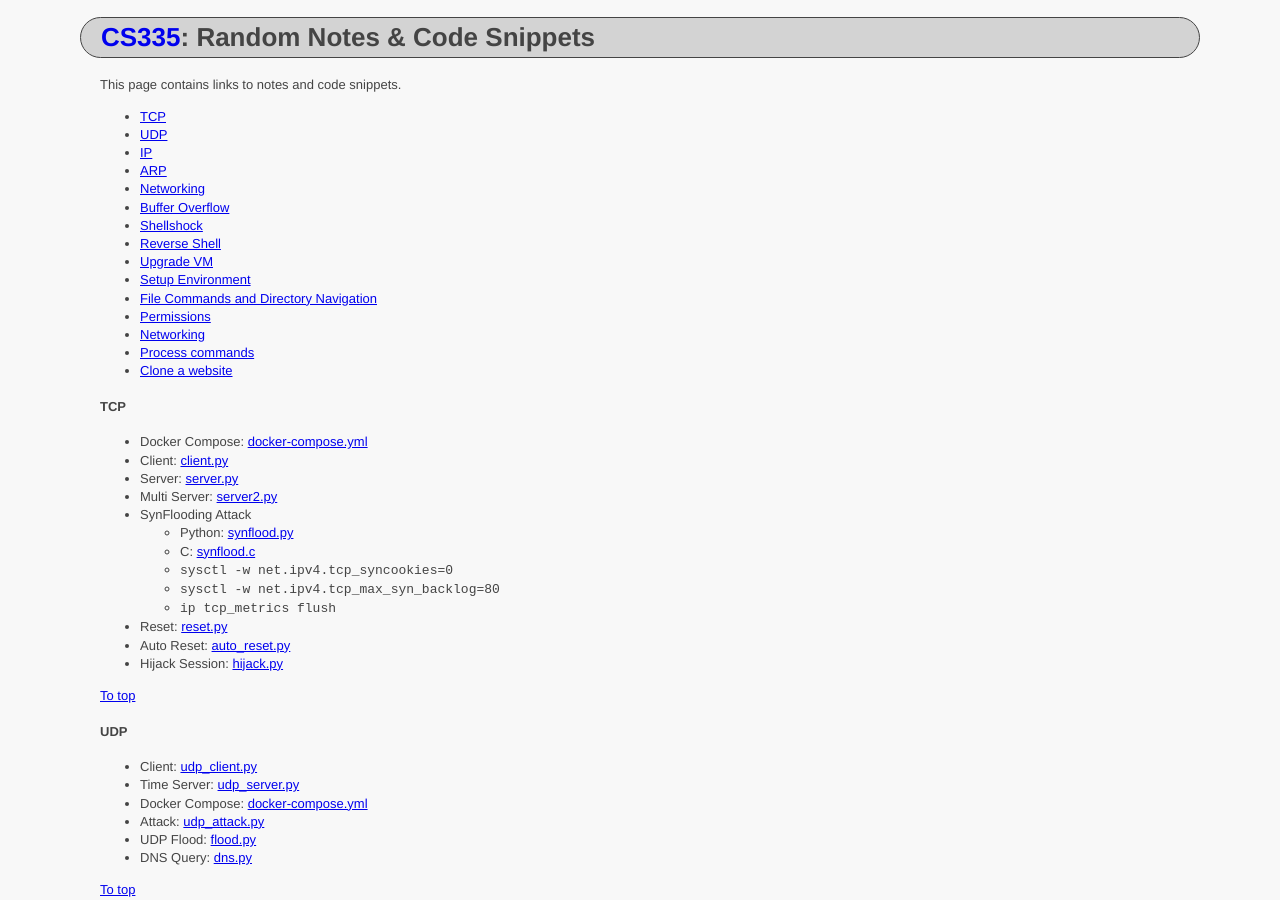
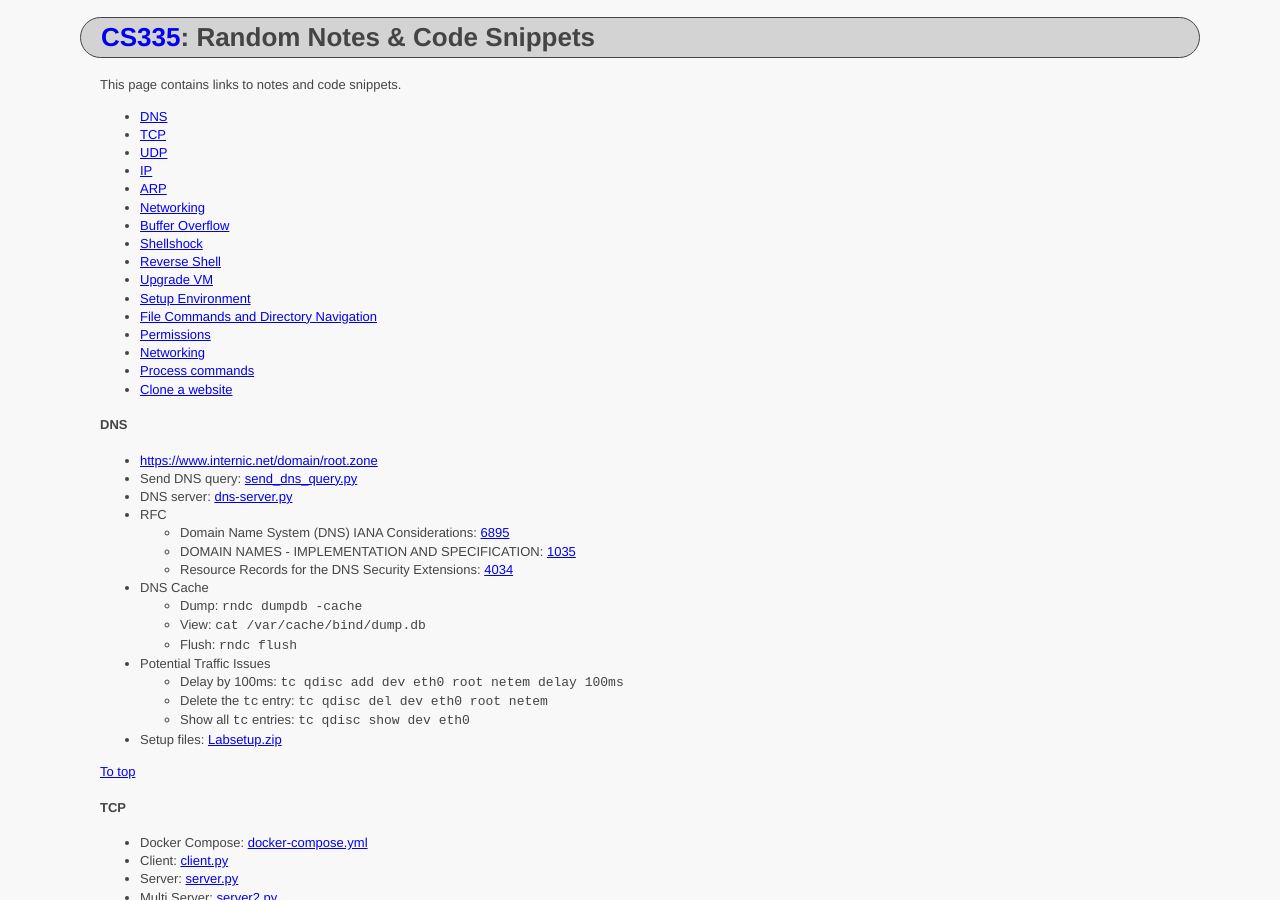
Before and after one commit to ycpcs/cs335-spring2026, a Jekyll site: the page built from notes/index.md, in a window 1280 px wide and 900 px high. Built offline with Jekyll 4.4.1, drawn with Linux system fonts in a browser that asks for light colours.

Commit message:
add dns notes

````diff
--- a/notes/index.md
+++ b/notes/index.md
@@ -6,6 +6,7 @@ title: "Random Notes & Code Snippets"
 
 This page contains links to notes and code snippets.
 
+- [DNS](#dns)
 - [TCP](#tcp)
 - [UDP](#udp)
 - [IP](#ip)
@@ -22,6 +23,25 @@ This page contains links to notes and code snippets.
 - [Process commands](#process-commands)
 - [Clone a website](#clone-a-website)
 
+#### DNS
+- [https://www.internic.net/domain/root.zone](https://www.internic.net/domain/root.zone)
+- Send DNS query: <a href=".\dns\send_dns_query.txt" target="_blank">send_dns_query.py</a>
+- DNS server: <a href=".\dns\dns-server.txt" target="_blank">dns-server.py</a>
+- RFC
+  - Domain Name System (DNS) IANA Considerations: [6895](https://tools.ietf.org/html/rfc6895)
+  - DOMAIN NAMES - IMPLEMENTATION AND SPECIFICATION: [1035](https://tools.ietf.org/html/rfc1035)
+  - Resource Records for the DNS Security Extensions: [4034](https://www.rfc-editor.org/rfc/rfc4034)
+- DNS Cache
+  - Dump: ```rndc dumpdb -cache```
+  - View: ```cat /var/cache/bind/dump.db```
+  - Flush: ```rndc flush```
+- Potential Traffic Issues
+  - Delay by 100ms: ```tc qdisc add dev eth0 root netem delay 100ms```
+  - Delete the `tc` entry: ```tc qdisc del dev eth0 root netem```
+  - Show all `tc` entries: ```tc qdisc show dev eth0```
+- Setup files: [Labsetup.zip](.\dns\Labsetup.zip)
+
+<a href="#">To top</a>
 
 #### TCP
 - Docker Compose: <a href=".\tcp\docker-compose.yml" target="_blank">docker-compose.yml</a>
````
Also changed, not shown: notes/dns/dns-server.txt (added, +29 -0 lines), notes/dns/send_dns_query.txt (added, +12 -0 lines), schedule/index.md (+4 -4 lines), 1 other file.
